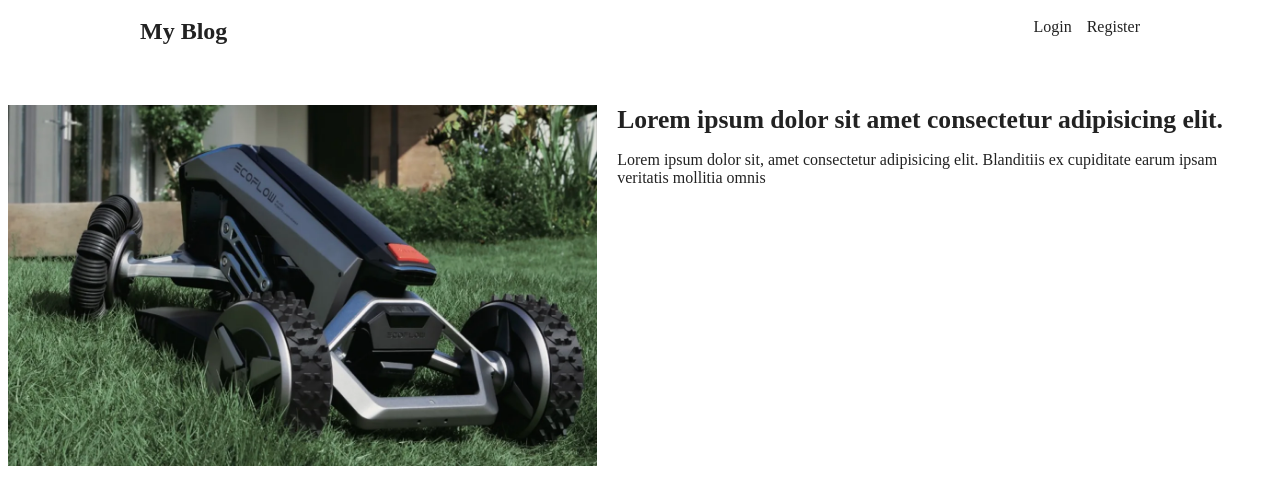
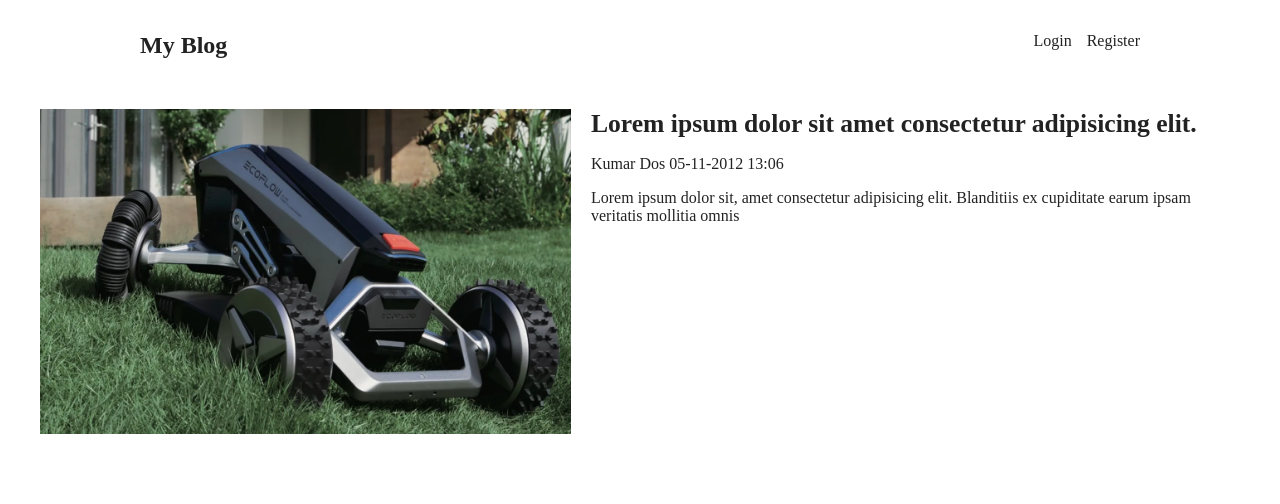
Before and after one commit to kumar7505/Blog-App, a React (Vite) app in the folder client/: page / in a window 1280 px wide. Shown: the top 504 px of the page. Built offline with nearby package versions, Linux system fonts and the light colour scheme.

Commit message:
fix: fixed the css

```diff
--- a/client/src/components/header.css
+++ b/client/src/components/header.css
@@ -7,8 +7,13 @@ img{
   max-width: 100%;
 }
 
+a{
+  color: inherit;
+  text-decoration: none;
+}
+
 main {
-  padding: 10px;
+  padding: 1.5rem 3.0rem 0 3.0rem;
   margin: 0 auto;
   max-width: 1000px;
 }
--- a/client/src/components/post.css
+++ b/client/src/components/post.css
@@ -1,6 +1,7 @@
 .post{
+    padding: 0 2.0rem;
     display: grid;
-    grid-template-columns: 0.9fr 1.0fr;
+    grid-template-columns: 0.9fr 1.1fr;
     gap: 20px;
 }
 
--- a/client/src/components/post.jsx
+++ b/client/src/components/post.jsx
@@ -9,6 +9,10 @@ const post = () => {
         </div>
         <div className="texts">
             <h2>Lorem ipsum dolor sit amet consectetur adipisicing elit.</h2>
+            <p className="info">
+                <a href="" className="author">Kumar Dos </a>
+                <time datetime="">05-11-2012 13:06</time>
+            </p>
             <p>Lorem ipsum dolor sit, amet consectetur adipisicing elit. Blanditiis ex cupiditate earum ipsam veritatis mollitia omnis </p>
         </div>
     </div>
```
